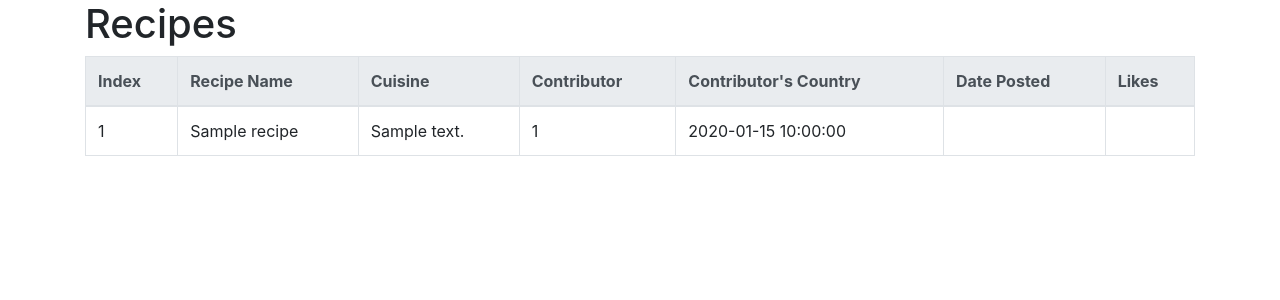
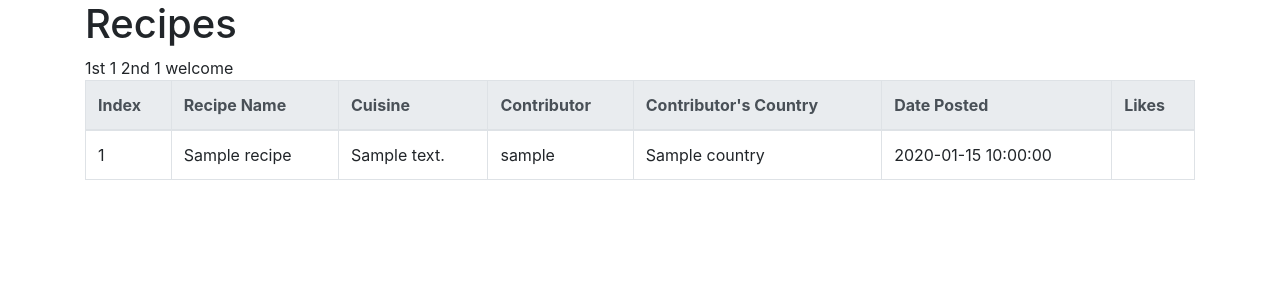
Before and after one commit to ksngo/Project3-recipes, a Flask app: page /recipes/ in a window 1280 px wide. Shown: the top 300 px of the page. Run offline with Flask 2, Linux system fonts and the light colour scheme; a database or web service that is not in the repository returns one stand-in record (values such as "Sample title"); some libraries are stand-ins or nearby versions.

Commit message:
store cursor as array and pass into Jinja

```diff
--- a/app.py
+++ b/app.py
@@ -35,6 +35,12 @@ def add_recipe(username) :
 def recipes():
 
     get_recipes = client[DB_NAME].recipes.find()
+
+
+    get_users = list(client[DB_NAME].users.find())
+
+
+
     # get_average_likes = client[DB_NAME].recipes.aggregate(
     #     [
     #         {
@@ -47,7 +53,7 @@ def recipes():
     #     ]
     # )
 
-    return render_template('public_all_recipes.html', results=get_recipes )
+    return render_template('public_all_recipes.html', get_recipes= get_recipes , get_users= get_users )
 
 
 
--- a/static/index.js
+++ b/static/index.js
@@ -5,10 +5,6 @@ $(function(){
 document.getElementById('add-row').addEventListener('click',addRow)
 
 })
-
-
-
-
 
 
 
--- a/templates/index.html
+++ b/templates/index.html
@@ -6,8 +6,9 @@
 <h1>index</h1>
 
 {%for r in get_recipes%}
-{{r.recipe_name}}
-{{r._id}}
+<ul>
+<li>{{r.recipe_name}} {{r._id}}</li>
+</ul>
 
 {%endfor%}
 
--- /dev/null
+++ b/templates/my_account.html
@@ -0,0 +1 @@
+{%extends 'template_layout.html'%}
--- a/templates/public_all_recipes.html
+++ b/templates/public_all_recipes.html
@@ -17,12 +17,22 @@
             <th>Likes</th>
         </tr>
     </thead>
-        {% for r in results %}
+        {% for r in get_recipes %}
+
+        1st {{r.user_id|string()}}
         <tr>
             <td>{{loop.index}}</td>
             <td> {{r.recipe_name}} </td>
             <td> {{r.cuisine}}</td>
-            <td> {{r._id}}</td>
+            {%for i in get_users %}
+                2nd {{i._id|string()}}
+                {%if i._id|string() == r.user_id|string() %}
+                welcome
+                    <td> {{i.user_name}} </td>
+                    <td> {{i.country}}</td>
+                {%endif%}
+            {%endfor%}
+
             <td> {{r.date_posted}} </td>
             <td> </td>
         </tr>
```
